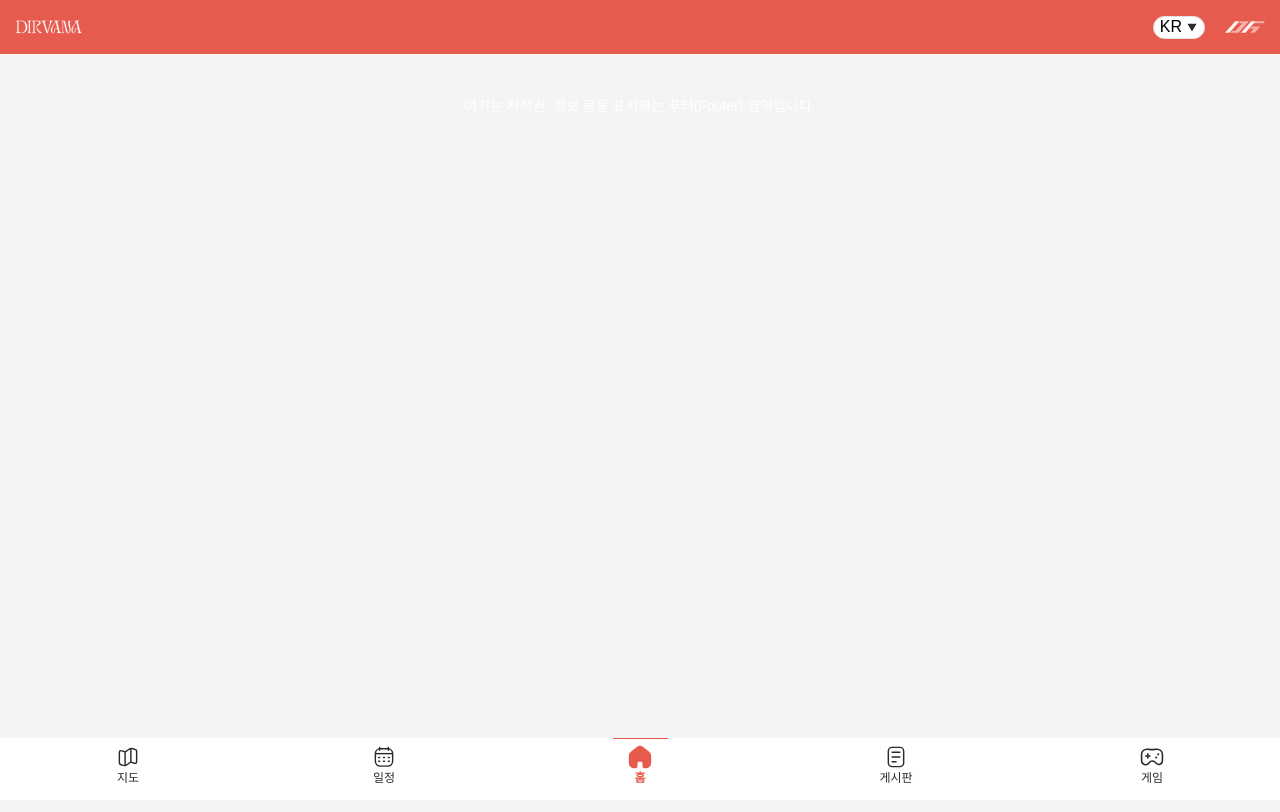
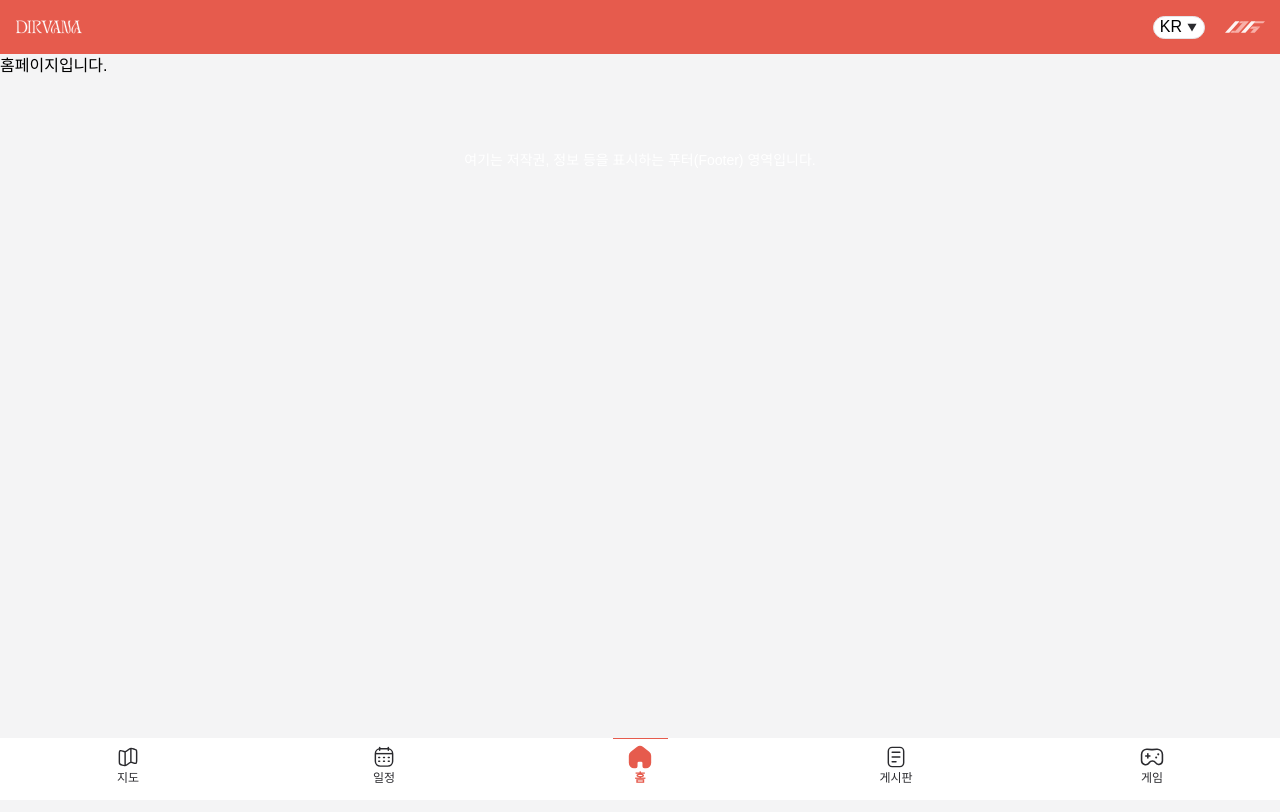
Before and after one commit to LikeLion-at-DGU/2025_fall_festival_front, a React (Vite) app: page / in a window 1280 px wide. Built offline with nearby package versions, Linux system fonts and the light colour scheme; a web font is replaced by a local one.

Commit message:
💄 (#6) Design: 헤더와 메인 겹치는 문제 해결

```diff
--- a/src/components/Layout.jsx
+++ b/src/components/Layout.jsx
@@ -11,10 +11,8 @@ const Layout = ({ children }) => {
     bg-gray">
       {/* 화면 상단에 고정되는 헤더 */}
       <Header />
-
-
       {/* 페이지의 실제 내용과 푸터가 이 안에서 스크롤됩니다. */}
-      <main className="flex-grow overflow-y-auto">
+      <main className="flex-grow overflow-y-auto pt-[54px]">
         {/* 1. 페이지의 실제 내용 (Home, Board 등) */}
         {children}
 
```
